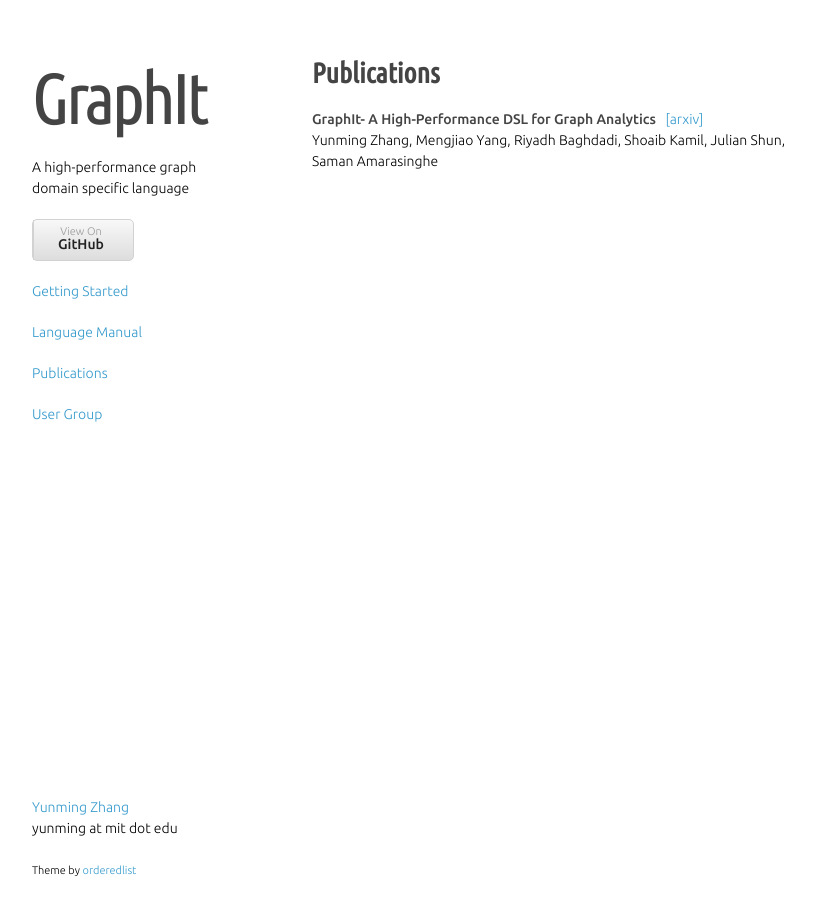
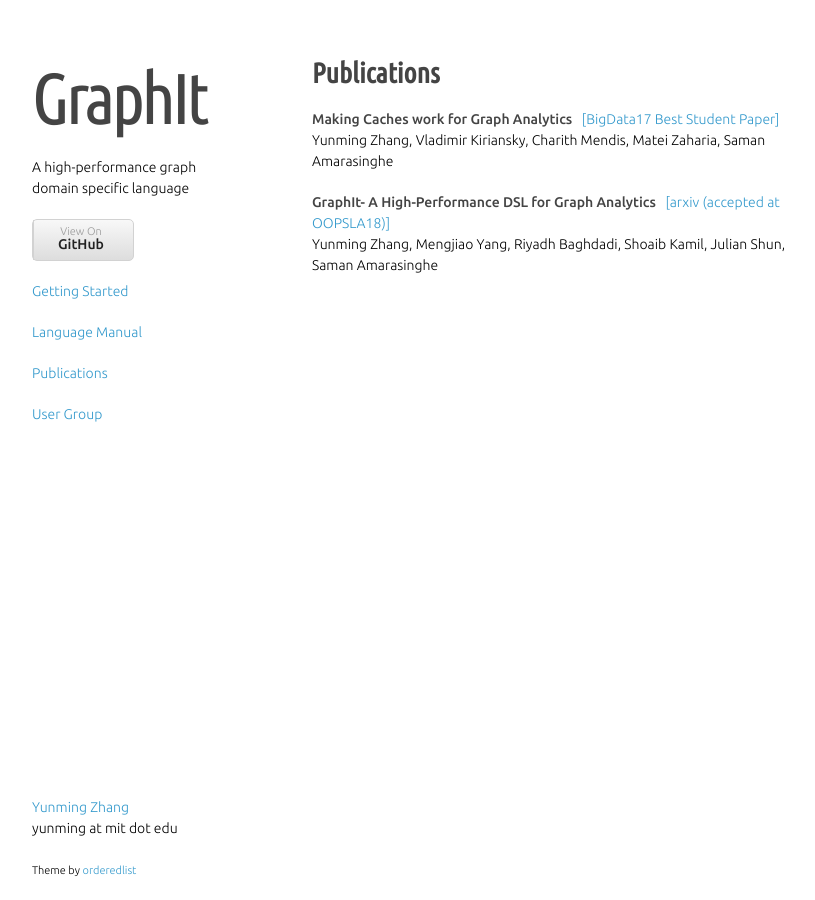
Before and after one commit to yunmingzhang17/yunmingzhang17.github.io, a Jekyll site: the page built from publications.md, in a window 1280 px wide. Shown: the whole page, without its empty margins (218-1033 px from the left). Built offline with Jekyll 4.4.1, drawn with Linux system fonts in a browser that asks for light colours; nearby versions of some CDN libraries; some web fonts are replaced; library files that are not in the unit come from our copies.

Commit message:
updating the publications

```diff
--- a/_data/papers.yml
+++ b/_data/papers.yml
@@ -1,3 +1,6 @@
+cagra:
+  link: https://ieeexplore.ieee.org/document/8257937/
+
 graphit:
   authors:
     - yunming
--- a/publications.md
+++ b/publications.md
@@ -4,5 +4,9 @@
 ---
 Publications
 ============
-**GraphIt- A High-Performance DSL for Graph Analytics** &nbsp; [[arxiv]]({{site.data.papers.graphit.link}})  <br/>
+
+**Making Caches work for Graph Analytics** &nbsp; [[BigData17 Best Student Paper]]({{site.data.papers.cagra.link}})  <br/>
+Yunming Zhang,  Vladimir Kiriansky, Charith Mendis, Matei Zaharia, Saman Amarasinghe
+
+**GraphIt- A High-Performance DSL for Graph Analytics** &nbsp; [[arxiv (accepted at OOPSLA18)]]({{site.data.papers.graphit.link}})  <br/>
 Yunming Zhang, Mengjiao Yang, Riyadh Baghdadi, Shoaib Kamil, Julian Shun, Saman Amarasinghe
```
Also changed, not shown: 3 other files.
